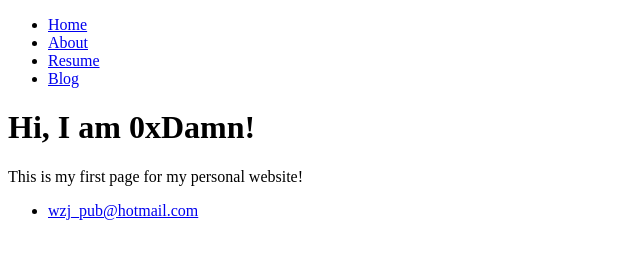
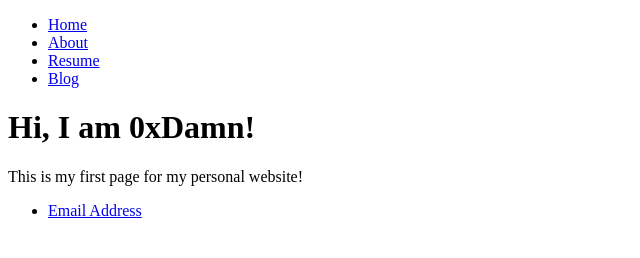
Before and after one commit to 0xDamn/0xDamn, a plain HTML site: page index.html in a window 1280 px wide. Shown: the full height of the page, 0-640 px from the left. Drawn offline with Linux system fonts and the light colour scheme.

Commit message:
Update index.html

```diff
--- a/index.html
+++ b/index.html
@@ -20,7 +20,7 @@
    </div>
    <footer>
    <ul>
-     <li><a href=”mailto:wzj_pub@hotmail.com”>wzj_pub@hotmail.com</a></li>
+     <li><a href=”mailto:Taltorzy@hotmail.com”>Email Address</a></li>
    </ul>
    </footer>
  </body>
```
